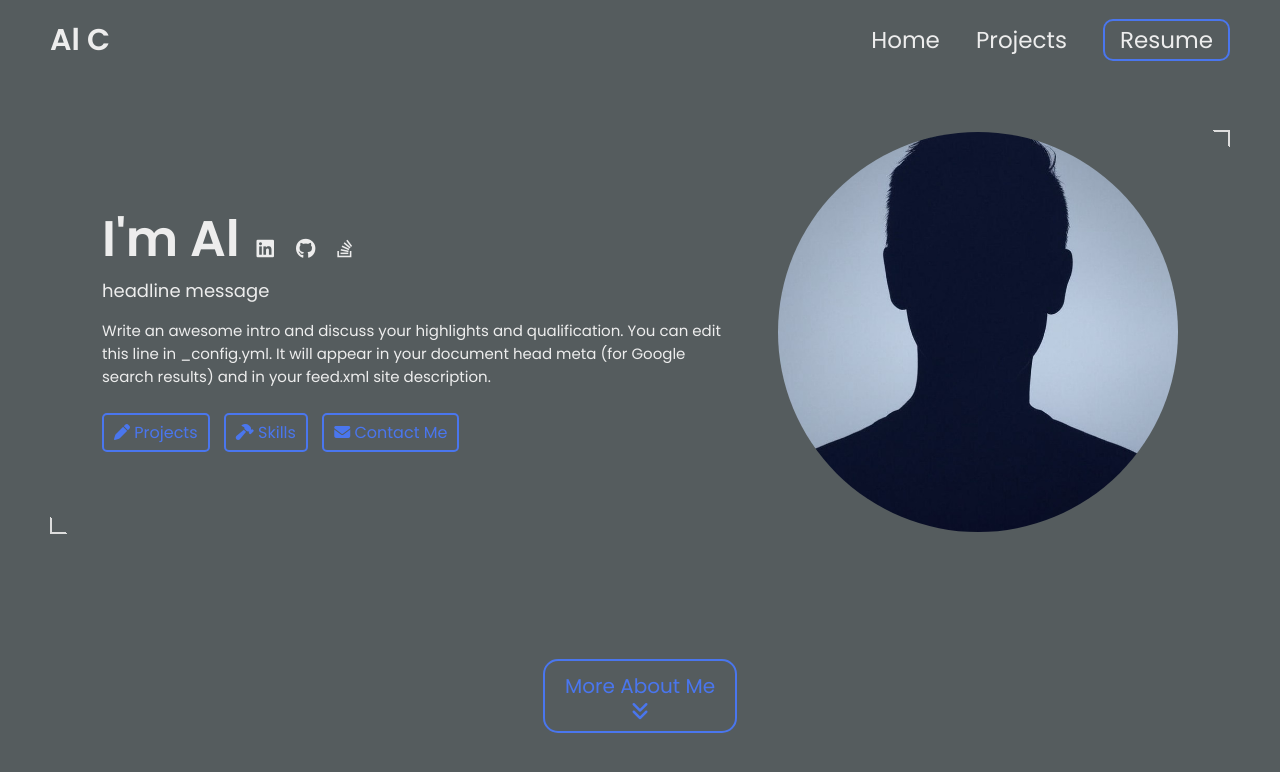
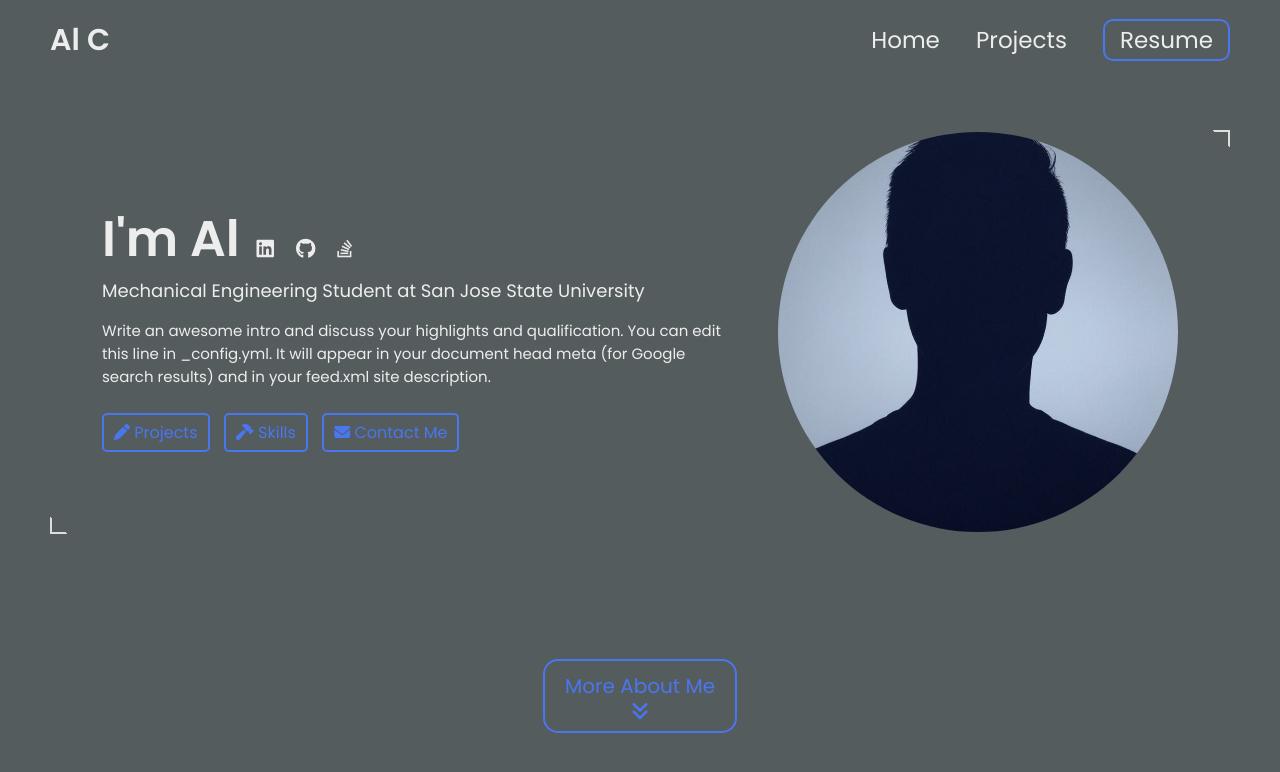
Before and after one commit to ac-sketch27/ac-sketch27.github.io, a Jekyll site: the page built from index.html, in a window 1280 px wide and 900 px high. Shown: the top 772 px of the window. Built offline with Jekyll 4.4.1, drawn with Linux system fonts in a browser that asks for light colours.

Commit message:
Update _config.yml

```diff
--- a/_config.yml
+++ b/_config.yml
@@ -7,13 +7,13 @@
 
 # Main Page Setup
 
-title: John Doe's Portfolio # This is what shows up in the tab of the browser
+title: Al C's Portfolio # This is what shows up in the tab of the browser
 
 
 
 # Hero Section
 name: Al C
-headline: headline message
+headline: Mechanical Engineering Student at San Jose State University
 description: >- # dont remove this line. this will ignore all new lines until the next section
   Write an awesome intro and discuss your highlights and qualification. You can edit this
   line in _config.yml. It will appear in your document head meta (for
```
